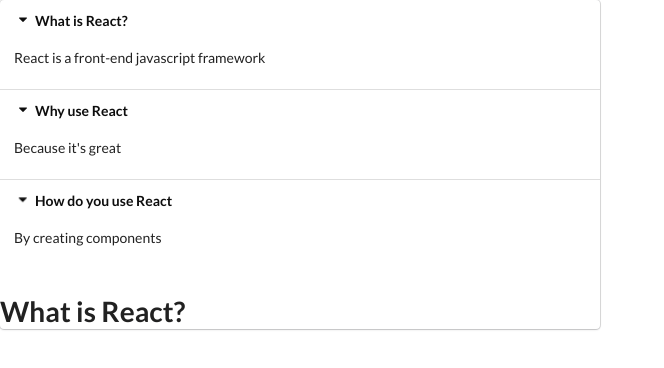
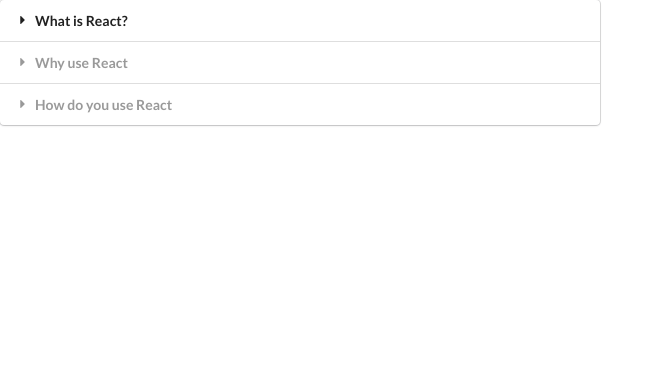
Before and after one commit to ArossThompson/Widgets-with-hooks, a React (Create React App) app: page / in a window 1280 px wide. Shown: the top 368 px of the page, without its empty margins (0-664 px from the left). Built offline with nearby package versions, Linux system fonts and the light colour scheme.

Commit message:
Removed colourInput from App.jsx. Added conditional classes to Accordion

```diff
--- a/src/components/Accordion.jsx
+++ b/src/components/Accordion.jsx
@@ -2,7 +2,7 @@
 
 const Accordion = ({ items }) => {
   // hooks setup for setting title
-  const [activeIndex, setActiveIndex] = useState(items[0].title);
+  const [activeIndex, setActiveIndex] = useState(null);
   const [activeTitle, setActiveTitle] = useState(null);
   console.log(activeIndex, activeTitle);
 
@@ -14,15 +14,17 @@
 
 
   const renderedItems = items.map((item, index) => {
+    const active = index === activeIndex ? "active" : "";
+
     return <React.Fragment key={item.title}>
       <div
-        className="title active"
+        className={`title ${active}`}
         onClick={() => onTitleClick(index, item.title)}
       >
         <i className="dropdown icon"></i>
         {item.title}
       </div>
-      <div className="content active">
+      <div className={`content ${active}`}>
         <p>{item.content}</p>
       </div>
     </React.Fragment>
@@ -30,8 +32,6 @@
 
   return <div className="ui styled accordion">
     {renderedItems}
-    <h1>{activeIndex}</h1>
-    <h2>{activeTitle}</h2>
   </div>
 };
 
--- a/src/components/ColourInput.jsx
+++ b/src/components/ColourInput.jsx
@@ -11,6 +11,7 @@
   }
 
   return <div>
+    <h2 className="ui header">Colour selection input</h2>
     <div className="ui labeled input">
       <label className="ui label" htmlFor="colourInput">What is your favourite colour?</label>
       <input
@@ -23,6 +24,8 @@
     </div>
 
     <h3>My favourite colour is {activeColour}</h3>
+
+
   </div>
 }
 
```
